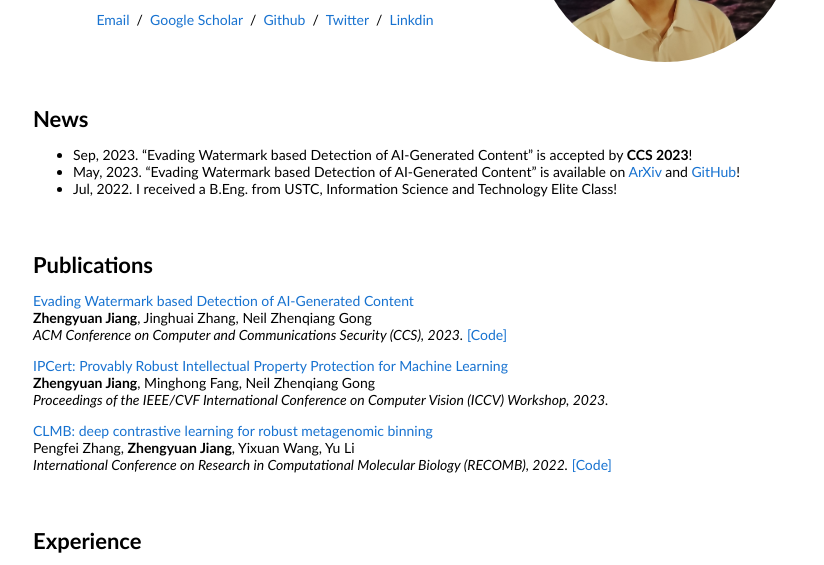
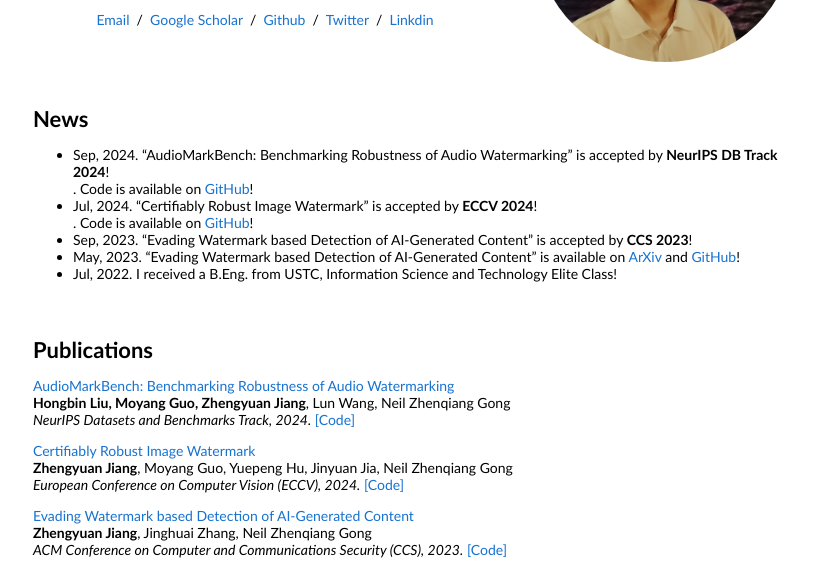
Before and after one commit to zhengyuan-jiang/zhengyuan-jiang.github.io, a plain HTML site: page index.html in a window 1280 px wide. Shown: the part 213-778 px from the top of the page, without its empty margins (227-1051 px from the left). Drawn offline with Linux system fonts and the light colour scheme.

Commit message:
Update index.html

```diff
--- a/index.html
+++ b/index.html
@@ -44,6 +44,8 @@
 			<td style="padding:20px;width:100%;vertical-align:middle">
 				<heading style="font-size: 22px; font-weight: bold;">News</heading>
 		<ul>
+		<li>Sep, 2024. &ldquo;AudioMarkBench: Benchmarking Robustness of Audio Watermarking&rdquo; is accepted by <strong>NeurIPS DB Track 2024</strong>!</li>. Code is available on <a href="https://github.com/moyangkuo/AudioMarkBench">GitHub</a>!</li>
+		<li>Jul, 2024. &ldquo;Certifiably Robust Image Watermark&rdquo; is accepted by <strong>ECCV 2024</strong>!</li>. Code is available on <a href="https://github.com/zhengyuan-jiang/Watermark-Library">GitHub</a>!</li>
 		<li>Sep, 2023. &ldquo;Evading Watermark based Detection of AI-Generated Content&rdquo; is accepted by <strong>CCS 2023</strong>!</li>
 		<li>May, 2023. &ldquo;Evading Watermark based Detection of AI-Generated Content&rdquo; is available on <a href="https://arxiv.org/pdf/2305.03807.pdf">ArXiv</a> and <a href="https://github.com/zhengyuan-jiang/WEvade">GitHub</a>!</li>
 		<li>Jul, 2022. I received a B.Eng. from USTC, Information Science and Technology Elite Class!</li>
@@ -60,6 +62,20 @@
 				<heading style="font-size: 22px; font-weight: bold;">Publications</heading>
 
 					<p>
+						<a href="https://arxiv.org/pdf/2406.06979">AudioMarkBench: Benchmarking Robustness of Audio Watermarking
+						</a><br>
+						<strong>Hongbin Liu, Moyang Guo, Zhengyuan Jiang</strong>, Lun Wang, Neil Zhenqiang Gong<br>
+						<em>NeurIPS Datasets and Benchmarks Track, 2024.</em> <a href="https://github.com/moyangkuo/AudioMarkBench">[Code]
+					</p>
+
+					<p>
+						<a href="https://www.ecva.net/papers/eccv_2024/papers_ECCV/papers/09971.pdf">Certifiably Robust Image Watermark
+						</a><br>
+						<strong>Zhengyuan Jiang</strong>, Moyang Guo, Yuepeng Hu, Jinyuan Jia, Neil Zhenqiang Gong<br>
+						<em>European Conference on Computer Vision (ECCV), 2024.</em> <a href="https://github.com/zhengyuan-jiang/Watermark-Library">[Code]
+					</p>
+
+					<p>
 						<a href="https://arxiv.org/pdf/2305.03807.pdf">Evading Watermark based Detection of AI-Generated Content
 						</a><br>
 						<strong>Zhengyuan Jiang</strong>, Jinghuai Zhang, Neil Zhenqiang Gong<br>
@@ -70,7 +86,7 @@
 						<a href="https://openaccess.thecvf.com/content/ICCV2023W/AROW/papers/Jiang_IPCert_Provably_Robust_Intellectual_Property_Protection_for_Machine_Learning_ICCVW_2023_paper.pdf">IPCert: Provably Robust Intellectual Property Protection for Machine Learning
 						</a><br>
 						<strong>Zhengyuan Jiang</strong>, Minghong Fang, Neil Zhenqiang Gong<br>
-						<em>Proceedings of the IEEE/CVF International Conference on Computer Vision (ICCV) Workshop, 2023.</em>
+						<em>International Conference on Computer Vision (ICCV) Workshop, 2023.</em>
 					</p>
 
 					<p>
```
